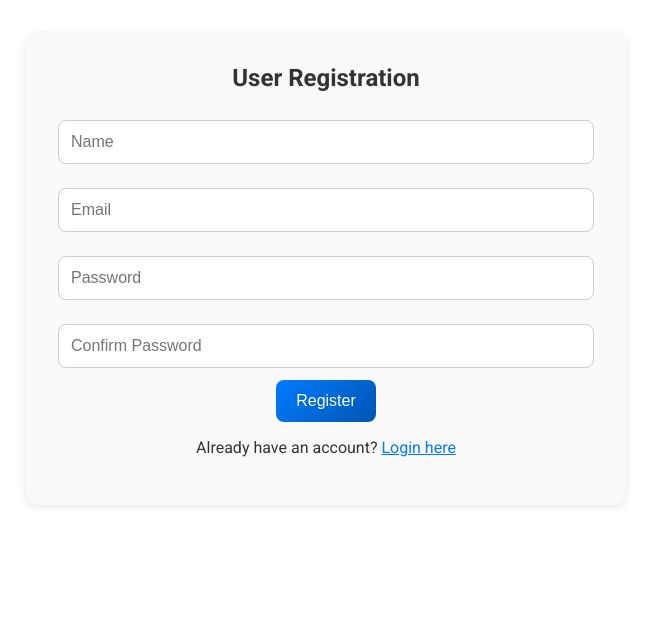
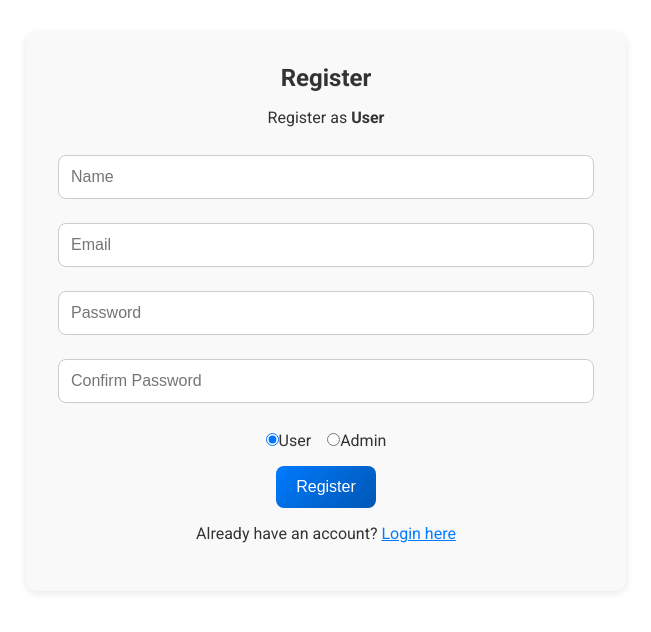
Before and after one commit to Jessyfranky/Exam-App, a React (Create React App) app in the folder exam-app-frontend/: page /register in a window 1280 px wide. Shown: the top 632 px of the page, without its empty margins (314-965 px from the left). Built offline with nearby package versions, Linux system fonts and the light colour scheme; no server answers.

Commit message:
Update RegisterPage.js

```diff
--- a/exam-app-frontend/src/pages/RegisterPage.js
+++ b/exam-app-frontend/src/pages/RegisterPage.js
@@ -9,6 +9,10 @@ const RegisterPage = () => {
   const [email, setEmail] = useState("");
   const [password, setPassword] = useState("");
   const [confirmPassword, setConfirmPassword] = useState("");
+  // Role selection defaults to "user"
+  const [role, setRole] = useState("user");
+  // Field for admin code; only used if role is "admin"
+  const [adminCode, setAdminCode] = useState("");
   const [loading, setLoading] = useState(false);
   const [error, setError] = useState("");
 
@@ -24,12 +28,31 @@ const RegisterPage = () => {
       setError("Passwords do not match.");
       return;
     }
+    // If admin is selected, ensure the admin code is provided.
+    if (role === "admin" && !adminCode.trim()) {
+      setError("Admin code is required for admin registration.");
+      return;
+    }
 
     setLoading(true);
     try {
-      // Register user with default role "user"
-      await registerUser(name, email, password, "user");
-      navigate("/login");
+      // Send adminCode if role is admin.
+      const data = await registerUser(
+        name,
+        email,
+        password,
+        role,
+        role === "admin" ? adminCode.trim() : undefined
+      );
+      // Store the user data.
+      localStorage.setItem("user", JSON.stringify(data.user));
+      localStorage.setItem("token", data.token);
+      // If the user is an admin, navigate directly to the admin panel.
+      if (role === "admin") {
+        navigate("/admin");
+      } else {
+        navigate("/login");
+      }
     } catch (err) {
       setError(err.message || "Registration failed.");
     }
@@ -38,7 +61,10 @@ const RegisterPage = () => {
 
   return (
     <div className="container login-container">
-      <h2>User Registration</h2>
+      <h2>Register</h2>
+      <p style={{ marginBottom: "1rem" }}>
+        Register as <strong>{role === "admin" ? "Admin" : "User"}</strong>
+      </p>
       {error && <p className="error" style={{ color: "red" }}>{error}</p>}
       <form onSubmit={handleRegister}>
         <input
@@ -65,6 +91,39 @@ const RegisterPage = () => {
           value={confirmPassword}
           onChange={(e) => setConfirmPassword(e.target.value)}
         />
+        {/* Role Selection */}
+        <div style={{ margin: "1rem 0" }}>
+          <label style={{ marginRight: "1rem" }}>
+            <input
+              type="radio"
+              name="role"
+              value="user"
+              checked={role === "user"}
+              onChange={(e) => setRole(e.target.value)}
+            />
+            User
+          </label>
+          <label>
+            <input
+              type="radio"
+              name="role"
+              value="admin"
+              checked={role === "admin"}
+              onChange={(e) => setRole(e.target.value)}
+            />
+            Admin
+          </label>
+        </div>
+        {/* Admin Code Field: Only visible if admin is selected */}
+        {role === "admin" && (
+          <input
+            type="text"
+            placeholder="Enter Admin Code"
+            value={adminCode}
+            onChange={(e) => setAdminCode(e.target.value)}
+            style={{ marginBottom: "1rem" }}
+          />
+        )}
         <button type="submit" disabled={loading}>
           {loading ? "Registering..." : "Register"}
         </button>
```
